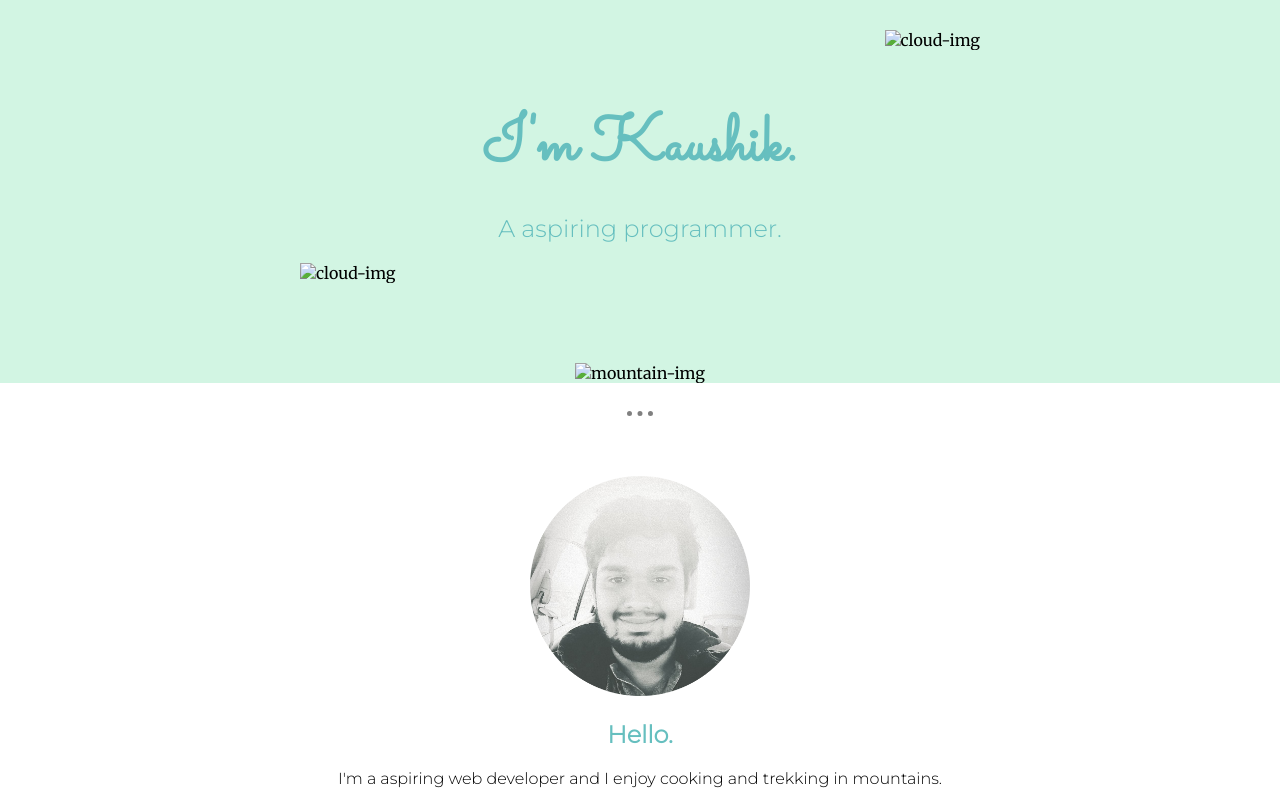
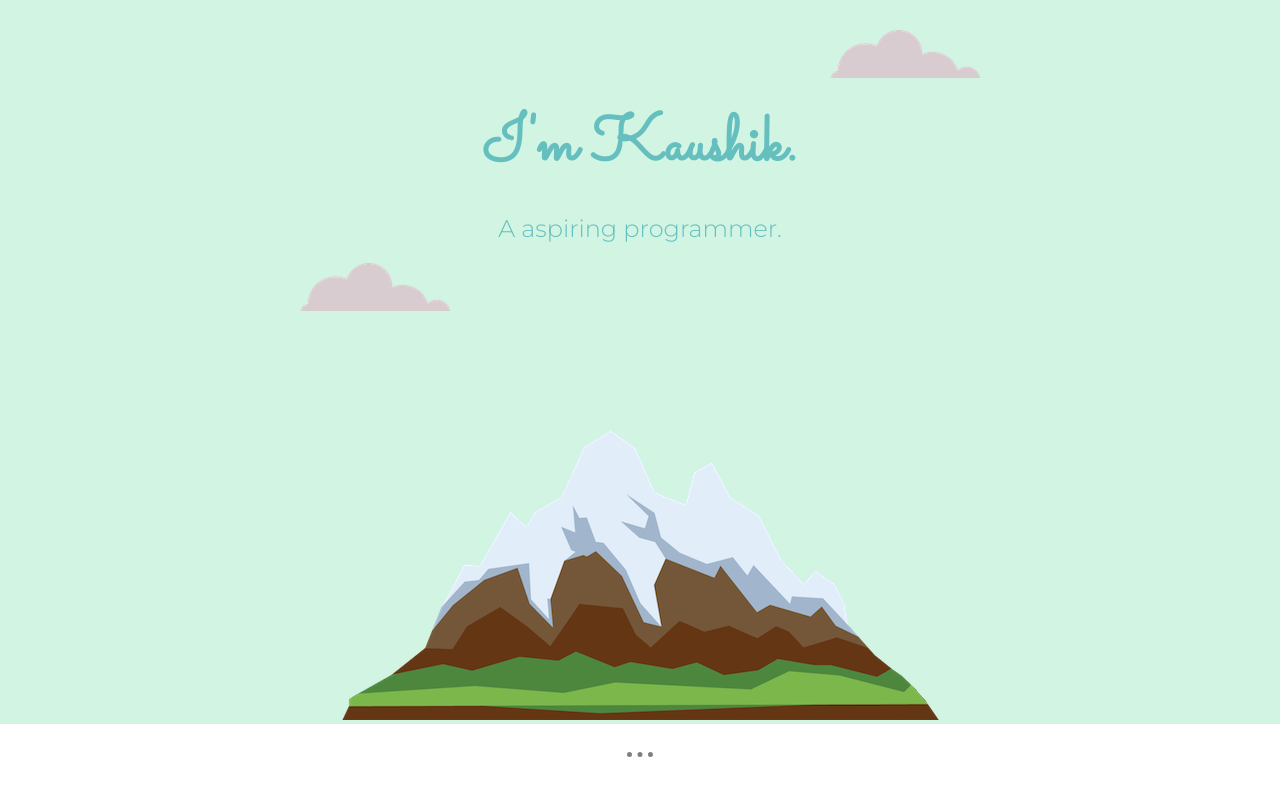
Before and after one commit to Kaushikvenkatraj/MySite, a plain HTML site: page index.html in a window 1280 px wide. Shown: the top 800 px of the page. Drawn offline with Linux system fonts and the light colour scheme.

Commit message:
Update index.html

```diff
--- a/index.html
+++ b/index.html
@@ -3,17 +3,17 @@
   <head>
     <meta charset="utf-8">
     <title>Kaushik Venkatraj</title>
-    <link rel="stylesheet" href="css/styles.css">
+    <link rel="stylesheet" href="styles.css">
     <link rel="icon" href="favicon.ico">
     <link href="https://fonts.googleapis.com/css2?family=Merriweather&family=Montserrat:wght@300&family=Sacramento&display=swap" rel="stylesheet">
   </head>
   <body>
     <div class="top-container">
-      <img class="top-cloud" src="images/cloud.png" alt="cloud-img">
+      <img class="top-cloud" src="cloud.png" alt="cloud-img">
       <h1>I'm Kaushik.</h1>
       <h2 class="subhead"> A aspiring <span class="pro">pro</span>grammer.</h2>
-      <img class="bottom-cloud" src="images/cloud.png" alt="cloud-img">
-      <img class="montain" src="images/mountain.png" alt="mountain-img">
+      <img class="bottom-cloud" src="cloud.png" alt="cloud-img">
+      <img class="montain" src="/mountain.png" alt="mountain-img">
     </div>
     <br>
 
```
